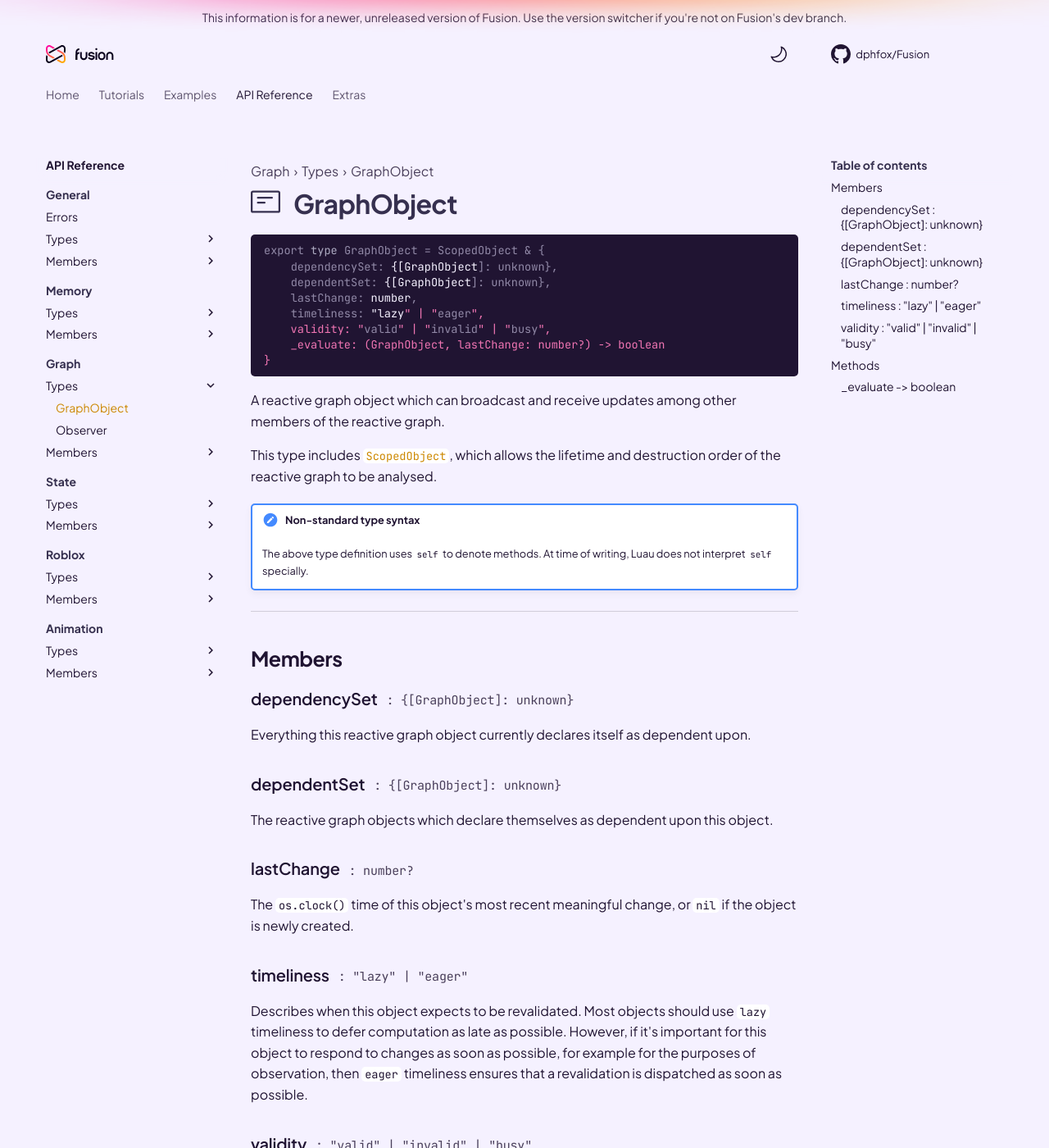
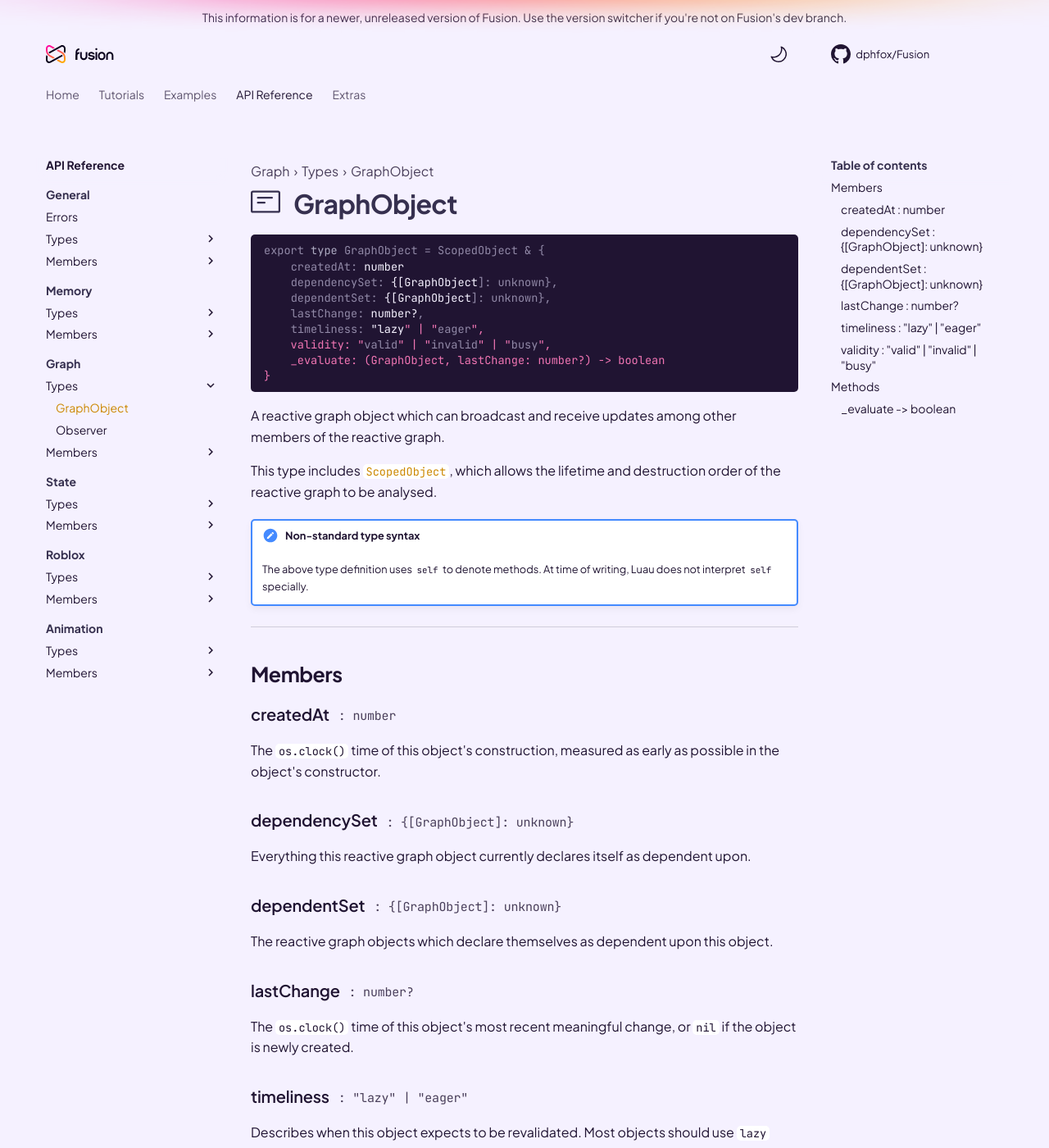
Before and after one commit to dphfox/Fusion, an MkDocs documentation site: the page built from docs/api-reference/graph/types/graphobject.md, in a window 1280 px wide and 1400 px high. Shown: the whole window at 82% size. Built offline with MkDocs 1.6.1 and Material for MkDocs 9.7.7, drawn with Linux system fonts in a browser that asks for light colours; comment, search, counter and statistics services are not loaded; the version menu is left out.

Commit message:
graph object created at

````diff
--- a/docs/api-reference/graph/types/graphobject.md
+++ b/docs/api-reference/graph/types/graphobject.md
@@ -11,9 +11,10 @@
 
 ```Lua
 export type GraphObject = ScopedObject & {
+	createdAt: number
 	dependencySet: {[GraphObject]: unknown},
 	dependentSet: {[GraphObject]: unknown},
-	lastChange: number,
+	lastChange: number?,
 	timeliness: "lazy" | "eager",
 	validity: "valid" | "invalid" | "busy",
 	_evaluate: (GraphObject, lastChange: number?) -> boolean
@@ -33,6 +34,16 @@ allows the lifetime and destruction order of the reactive graph to be analysed.
 -----
 
 ## Members
+
+<h3 markdown>
+	createdAt
+	<span class="fusiondoc-api-type">
+		: number
+	</span>
+</h3>
+
+The `os.clock()` time of this object's construction, measured as early as
+possible in the object's constructor.
 
 <h3 markdown>
 	dependencySet
````
Also changed, not shown: 10 other files.
